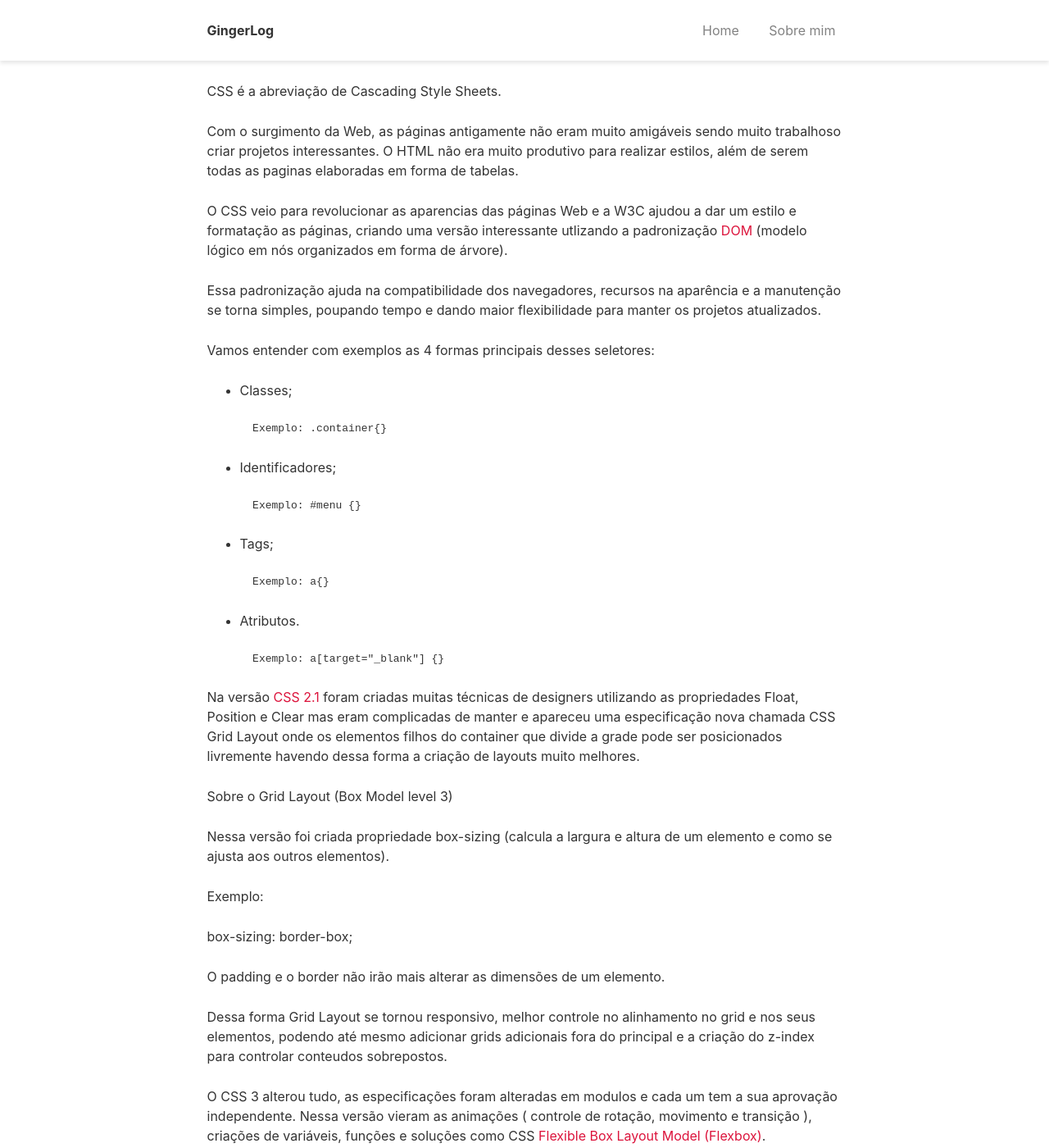
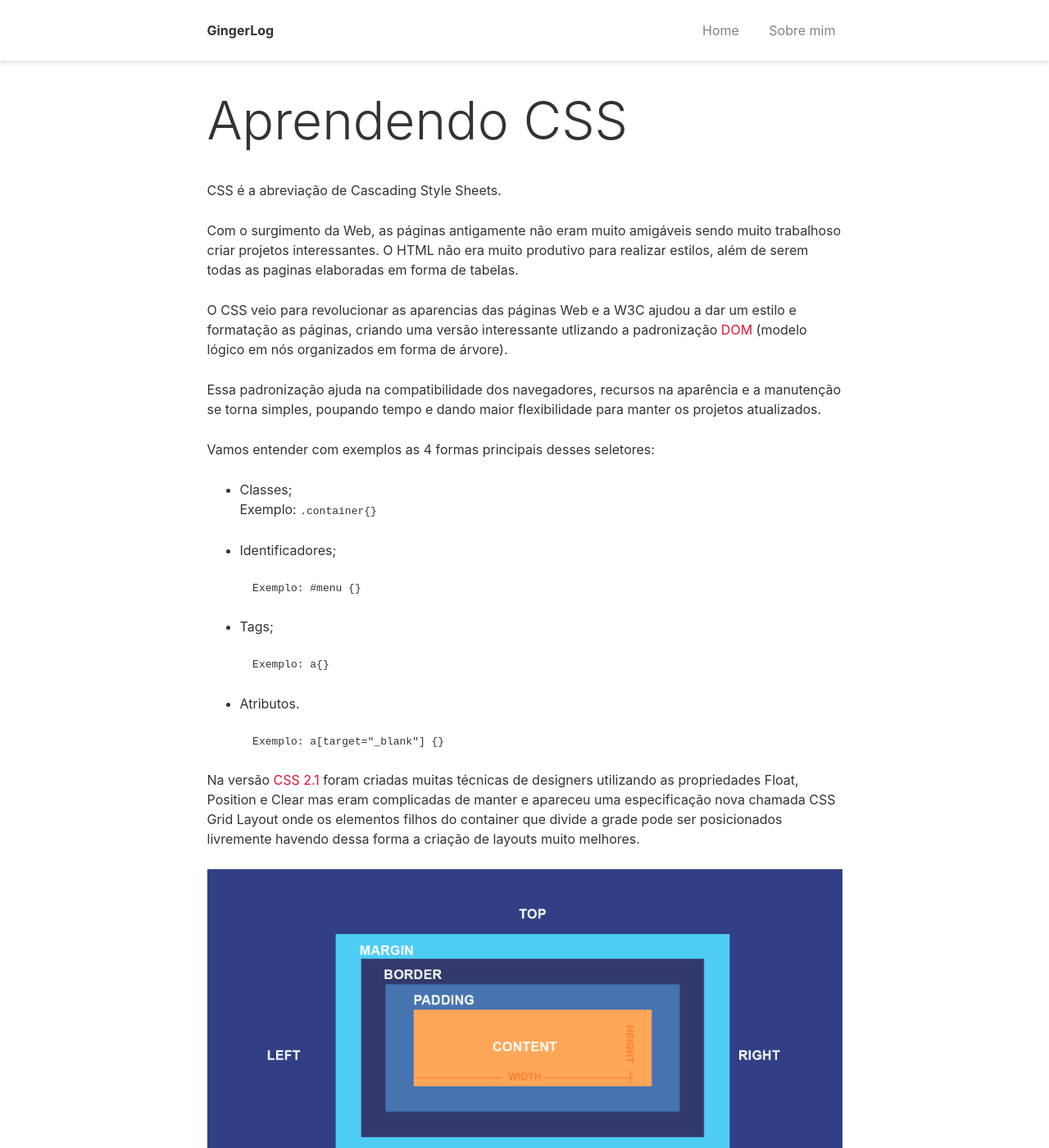
Before and after one commit to hingridlcs/hingridlcs.github.io, a Jekyll site: the page built from _posts/2021-10-20-aprendendo-css.md, in a window 1280 px wide and 1400 px high. Shown: the whole window at 82% size. Built offline with Jekyll 4.4.1, drawn with Linux system fonts in a browser that asks for light colours.

Commit message:
Atualização markdown image e link

```diff
--- a/_config.yml
+++ b/_config.yml
@@ -1 +1,13 @@
 description: Site dedicado a estudar ferramentas de desenvolvimento.
+defaults:
+  -
+    scope:
+      path: "" # an empty string here means all files in the project
+    values:
+      layout: "default"
+  -
+    scope:
+      path: "" # an empty string here means all files in the project
+      type: posts
+    values:
+      layout: "post"
--- /dev/null
+++ b/_layouts/post.html
@@ -0,0 +1,9 @@
+---
+layout: default
+---
+
+<header>
+    <h1>{{page.title}}</h1>
+</header>
+
+{{content}}
--- a/_posts/2021-10-20-aprendendo-css.md
+++ b/_posts/2021-10-20-aprendendo-css.md
@@ -1,20 +1,19 @@
 ---
-layout: default
 title: "Aprendendo CSS"
 ---
 CSS é a abreviação de Cascading Style Sheets.
 
 Com o surgimento da Web, as páginas antigamente não eram muito amigáveis sendo muito trabalhoso criar projetos interessantes. O HTML não era muito produtivo para realizar estilos, além de serem todas as paginas elaboradas em forma de tabelas.
 
-O CSS veio para revolucionar as aparencias das páginas Web e a W3C ajudou a dar um estilo e formatação as páginas, criando uma versão interessante utlizando a padronização <a href="https://en.wikipedia.org/wiki/Document_Object_Model" target="_blank">DOM </a>(modelo lógico em nós organizados em forma de árvore).
+O CSS veio para revolucionar as aparencias das páginas Web e a W3C ajudou a dar um estilo e formatação as páginas, criando uma versão interessante utlizando a padronização [DOM](https://en.wikipedia.org/wiki/Document_Object_Model) (modelo lógico em nós organizados em forma de árvore).
 
 Essa padronização ajuda na compatibilidade dos navegadores, recursos na aparência e a manutenção se torna simples, poupando tempo e dando maior flexibilidade para manter os projetos atualizados.
 
 Vamos entender com exemplos as 4 formas principais desses seletores:
 
 - Classes;
-
-        Exemplo: .container{}
+  <br/>
+  Exemplo: `.container{}`
 
 - Identificadores;
 
@@ -29,21 +28,22 @@
         Exemplo: a[target="_blank"] {}
 
 
-Na versão <a href="https://www.w3c.br/divulgacao/guiasreferencia/css2/#mod-fontes">CSS 2.1</a> foram criadas muitas técnicas de designers utilizando as propriedades Float, Position e Clear mas eram complicadas de manter e apareceu uma especificação nova chamada CSS Grid Layout onde os elementos filhos do container que divide a grade pode ser posicionados livremente havendo dessa forma a criação de layouts muito melhores.
+Na versão [CSS 2.1](https://www.w3c.br/divulgacao/guiasreferencia/css2/#mod-fontes) foram criadas muitas técnicas de designers utilizando as propriedades Float, Position e Clear mas eram complicadas de manter e apareceu uma especificação nova chamada CSS Grid Layout onde os elementos filhos do container que divide a grade pode ser posicionados livremente havendo dessa forma a criação de layouts muito melhores.
 
-Sobre o Grid Layout (Box Model level 3)
+
+![Box Model](/imagens/box_model.png)
 
 Nessa versão foi criada propriedade box-sizing (calcula a largura e altura de um elemento e como se ajusta aos outros elementos).
 
 Exemplo:
 
-box-sizing: border-box;
+`box-sizing: border-box;`
 
 O padding e o border não irão mais alterar as dimensões de um elemento.
 
 Dessa forma Grid Layout se tornou responsivo, melhor controle no alinhamento no grid e nos seus elementos, podendo até mesmo adicionar grids adicionais fora do principal e a criação do z-index para controlar conteudos sobrepostos.
 
-O CSS 3 alterou tudo, as especificações foram alteradas em modulos e cada um tem a sua aprovação independente. Nessa versão vieram as animações ( controle de rotação, movimento e transição ), criações de variáveis, funções e soluções como CSS <a href="https://css-tricks.com/snippets/css/a-guide-to-flexbox/" alt="_blank">Flexible Box Layout Model (Flexbox)</a>.
+O CSS 3 alterou tudo, as especificações foram alteradas em modulos e cada um tem a sua aprovação independente. Nessa versão vieram as animações ( controle de rotação, movimento e transição ), criações de variáveis, funções e soluções como CSS [Flexible Box Layout Model (Flexbox)](https://css-tricks.com/snippets/css/a-guide-to-flexbox/).
 
 Variáveis e funções no CSS
 
```
Also changed, not shown: _posts/2021-10-11-iniciando-html.md (+2 -3 lines), imagens/box_model.png (added).
